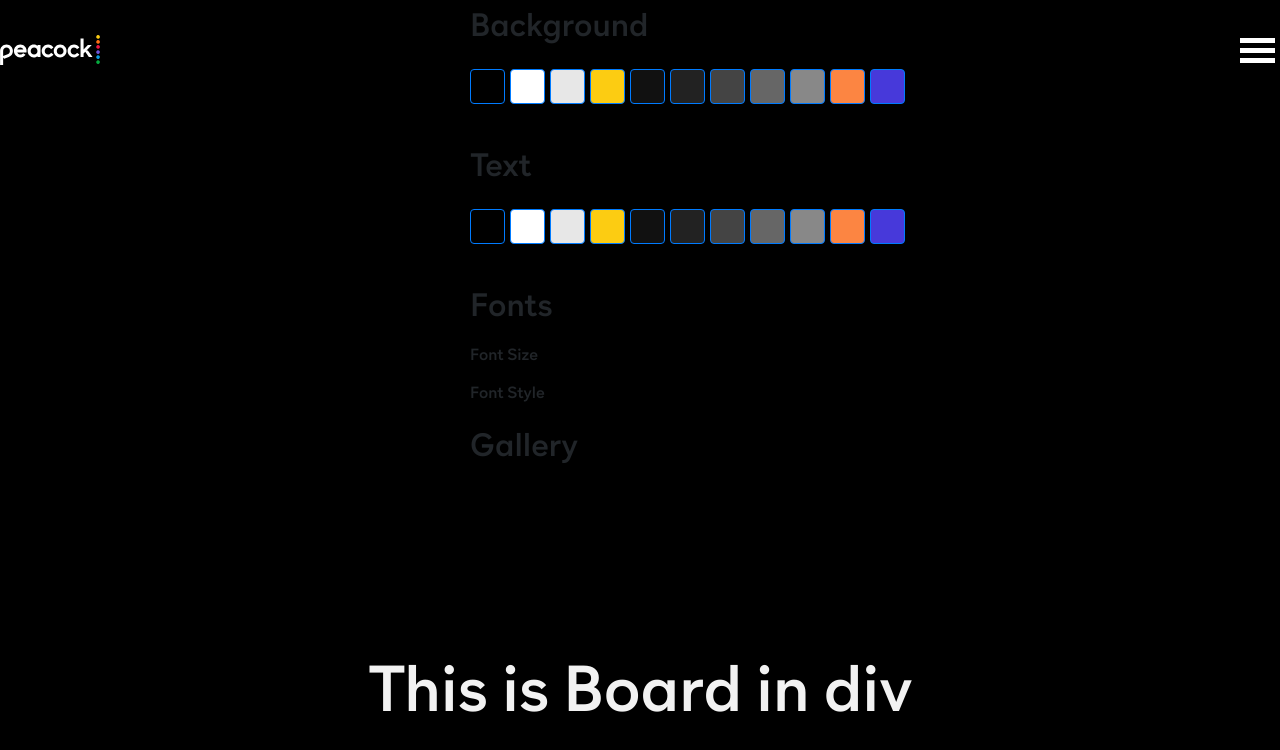
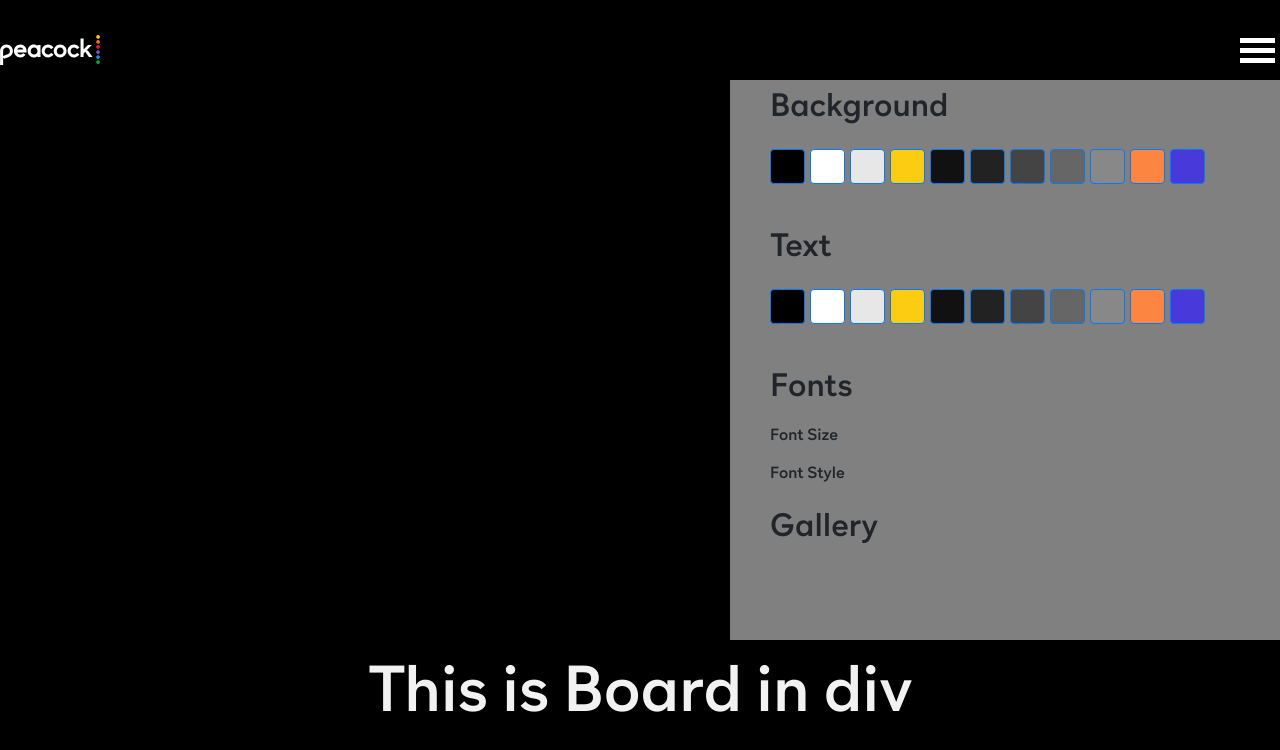
Before and after one commit to GoncaloBM/peacock-constrast-test, a React (Create React App) app: page /contrast in a window 1280 px wide. Both pictures are taken after a click on the element 1257 px from the left and 50 px from the top of the page. Shown: the top 750 px of the page. Built offline with nearby package versions, Linux system fonts and the light colour scheme; no server answers.

Commit message:
menu and gallery visible on the right

```diff
--- a/src/components/ImageGalery/ImageGalery.css
+++ b/src/components/ImageGalery/ImageGalery.css
@@ -5,10 +5,11 @@
   align-items: center;
   justify-content: center;
   width: 30%;
-  height: 100%;
+  height: 92vh;
   border: 1px solid black;
-  right: 300px;
-
+  right: 0;
+  top: 8vh;
+background-color: rgba(255,255,255,0.5);
 }
 
 .galery-top-line {
--- a/src/components/Menu/Menu.css
+++ b/src/components/Menu/Menu.css
@@ -5,7 +5,9 @@
     align-items: center;
     justify-content: space-between;
    position: absolute;
-   right: 300px;
+   right: 0;
+   background-color: rgba(255,255,255,0.5);
+   top:10vh;
 }
 
 .title-menu {
```
Also changed, not shown: src/images/logo.png.
